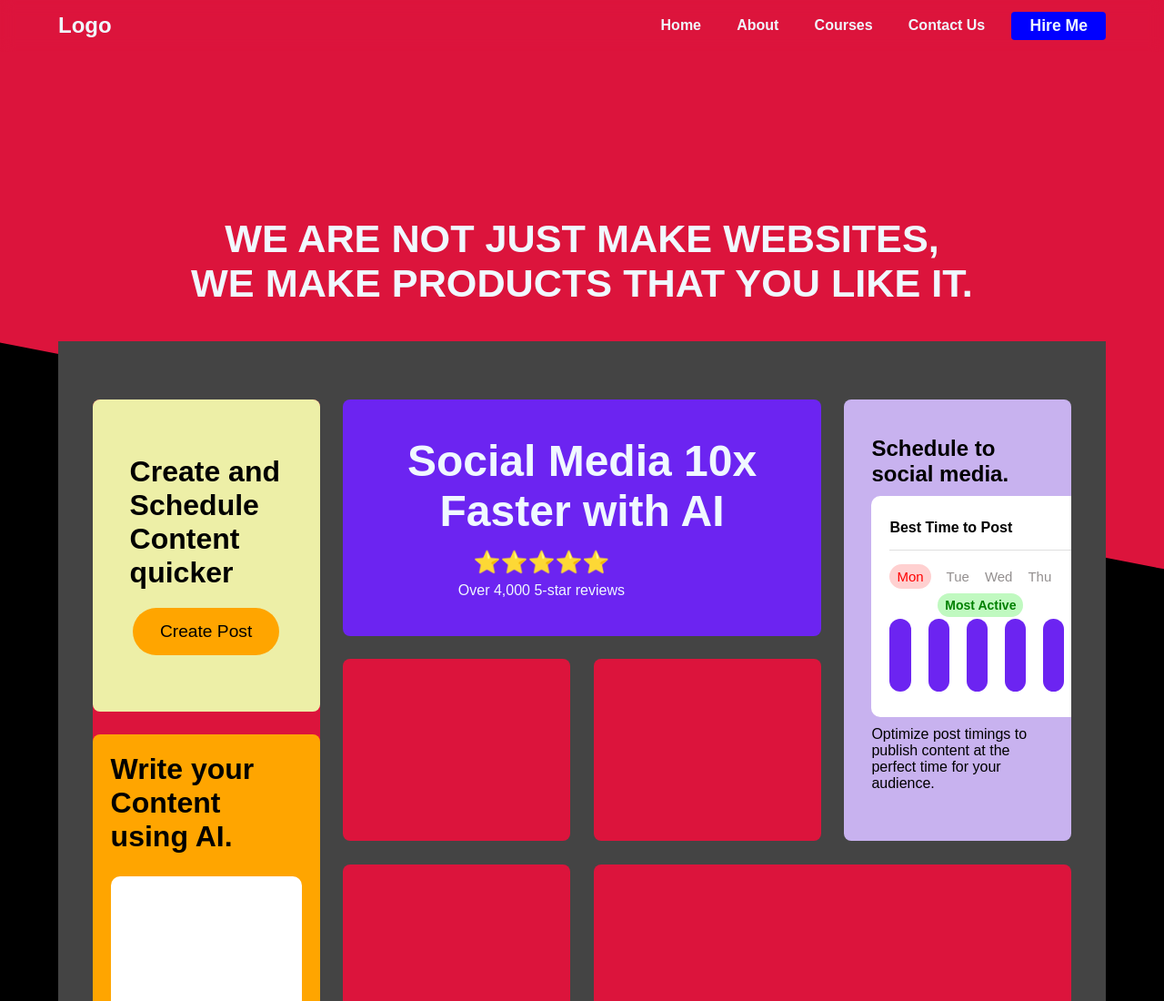
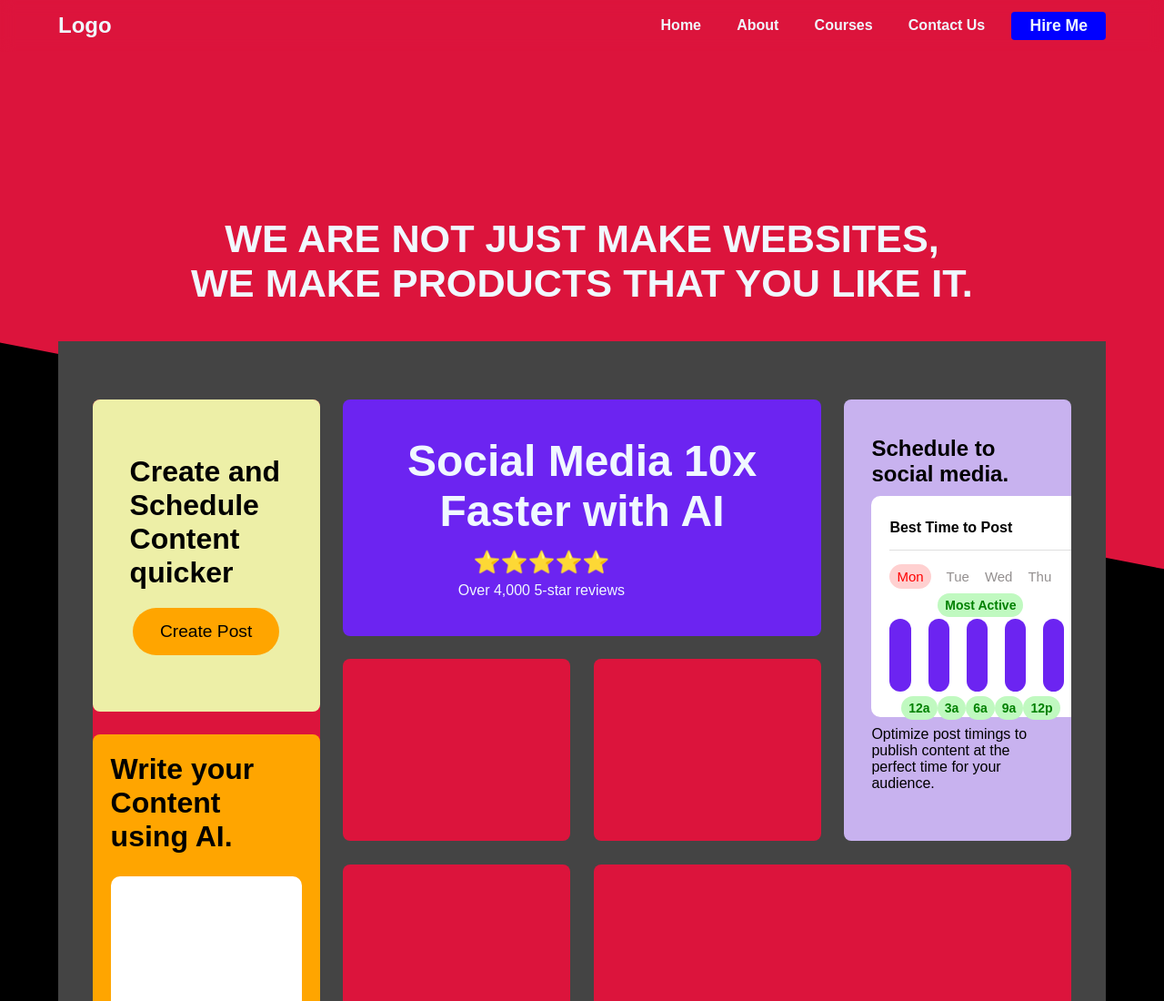
Before and after one commit to samirhussain7/gsap_animations, a website built with Vite: page small-landing-page/index.html in a window 1280 px wide. Shown: the top 1100 px of the page at 91% size. Built offline with nearby package versions, Linux system fonts and the light colour scheme.

Commit message:
Added line in html

```diff
--- a/small-landing-page/index.html
+++ b/small-landing-page/index.html
@@ -8,9 +8,7 @@
 </head>
 <body>
     <main>
-        <div class="bg">
-            <!-- <h1>We only teach which we are really really good ate.</h1> -->
-        </div>
+        <div class="bg"></div>
         <div class="overlape-container">
             <nav>
                 <h2>Logo</h2>
@@ -58,7 +56,15 @@
                                     <div></div>
                                     <div></div>
                                     <div></div>
+
                                 </div>
+                                <p class="status">
+                                    <span>12a</span>
+                                    <span>3a</span>
+                                    <span>6a</span>
+                                    <span>9a</span>
+                                    <span>12p</span>
+                                </p>
                             </div>
                         </div>
                         <p>Optimize post timings to publish content at the perfect time for your audience.</p>
```
